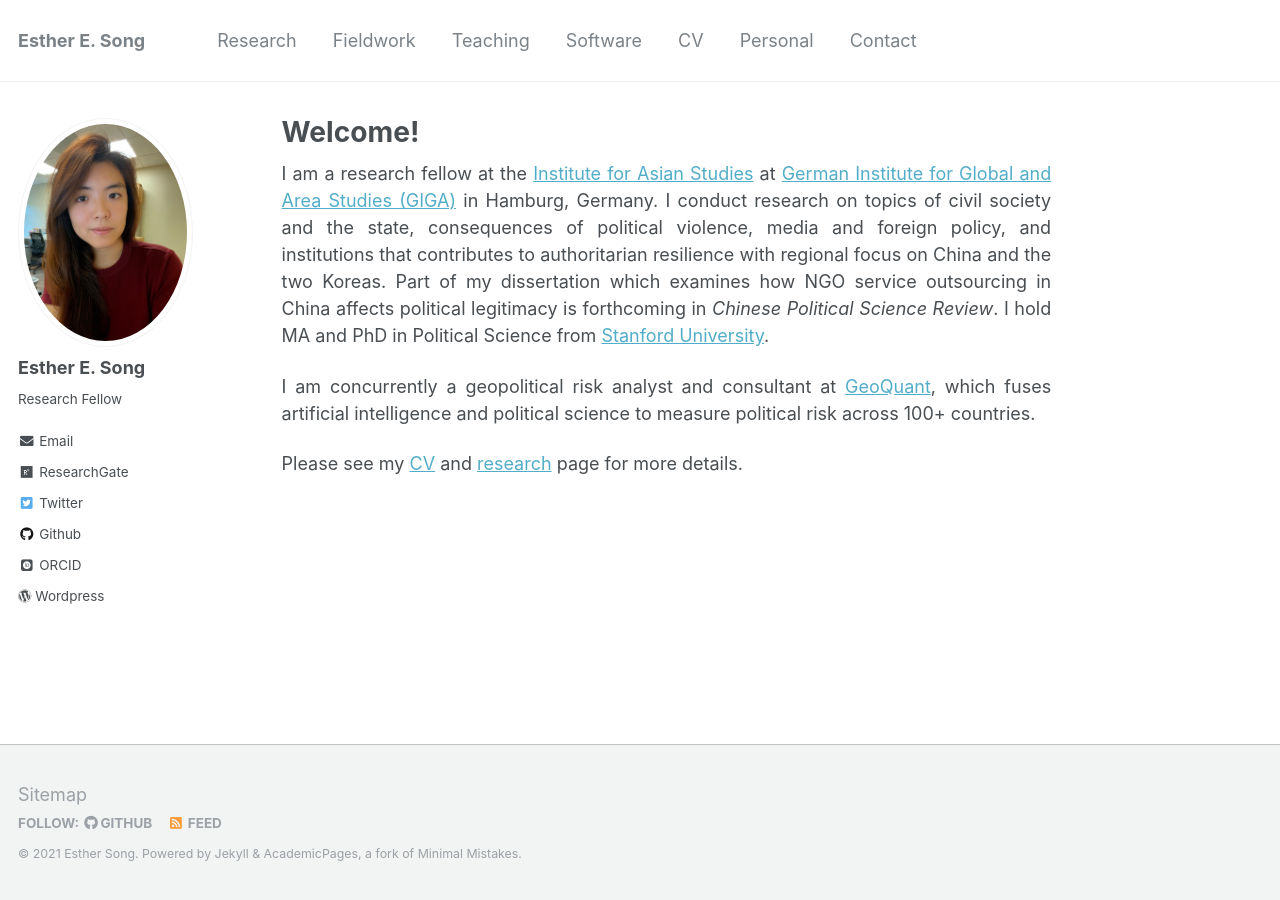
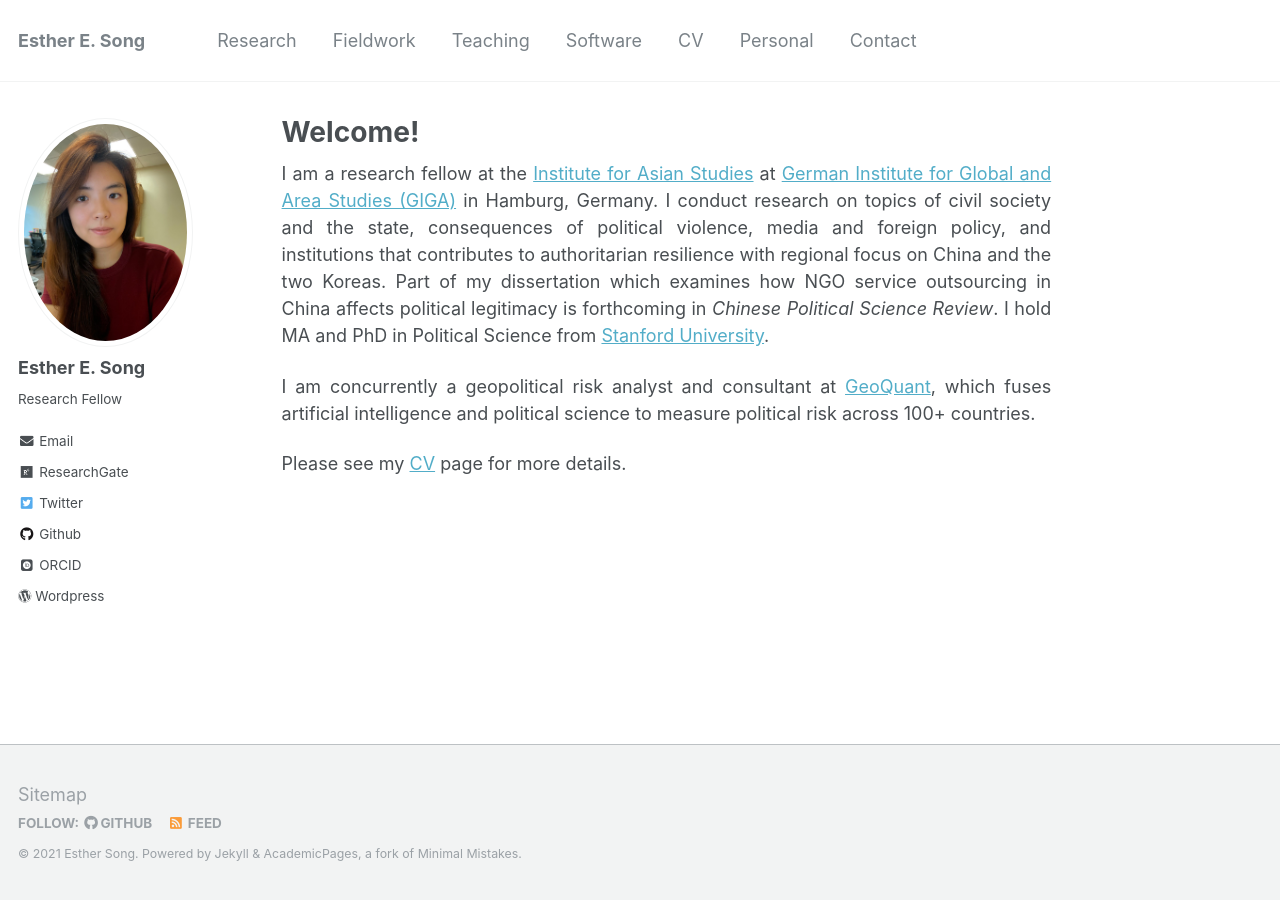
Before and after one commit to ehsong/ehsong.github.io, a Jekyll site: the page built from _pages/about.md, in a window 1280 px wide. Built offline with Jekyll 4.4.1, drawn with Linux system fonts in a browser that asks for light colours; some web fonts are replaced.

Commit message:
Update about.md

```diff
--- a/_pages/about.md
+++ b/_pages/about.md
@@ -11,4 +11,4 @@
 
 I am concurrently a geopolitical risk analyst and consultant at [GeoQuant](https://geoquant.com/), which fuses artificial intelligence and political science to measure political risk across 100+ countries.
 
-Please see my [CV](https://drive.google.com/file/d/1CRMPGxkOkrCH8YXU2bZtluDgz76UGLwi/view?usp=sharing) and [research](https://ehsong.github.io/research/) page for more details.
+Please see my [CV](https://drive.google.com/file/d/1DPlcH1CBWcTBjJBGoU0g-mWW8pjjPLB0/view?usp=sharing) page for more details.
```
